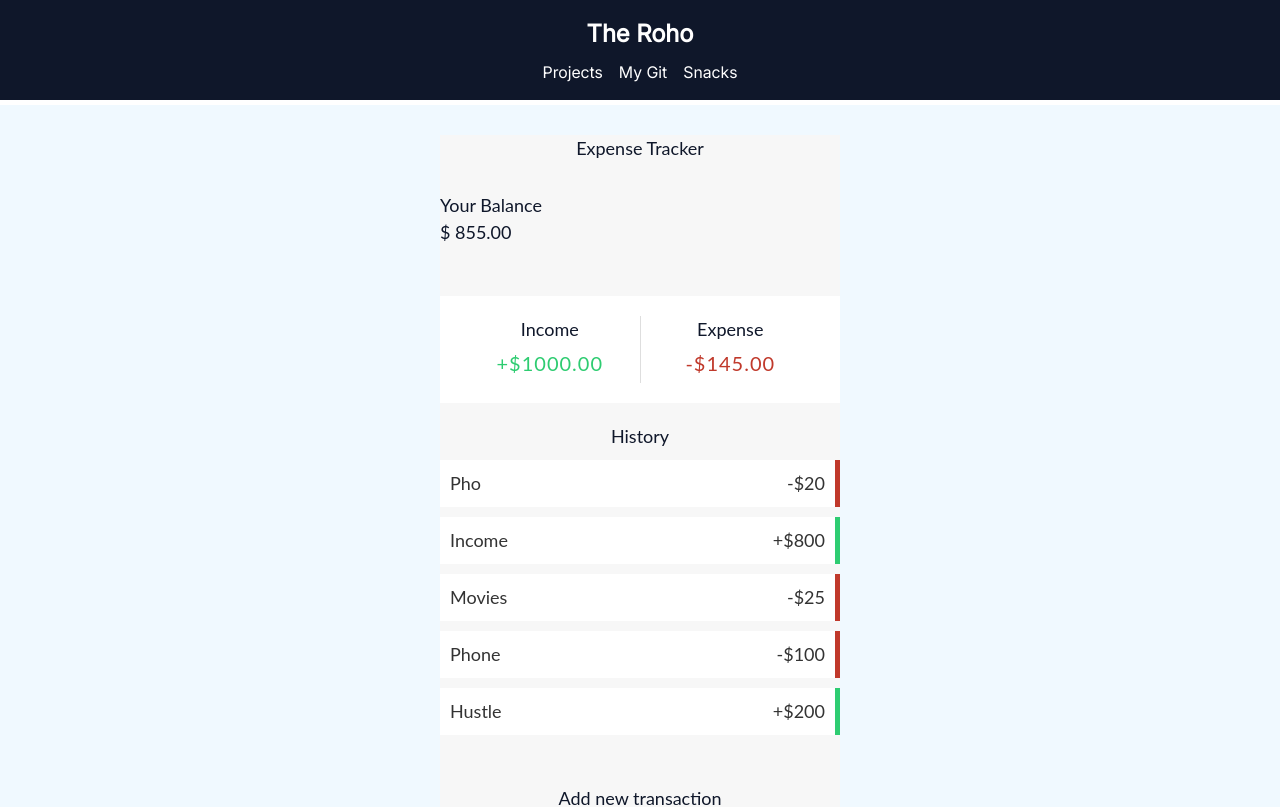
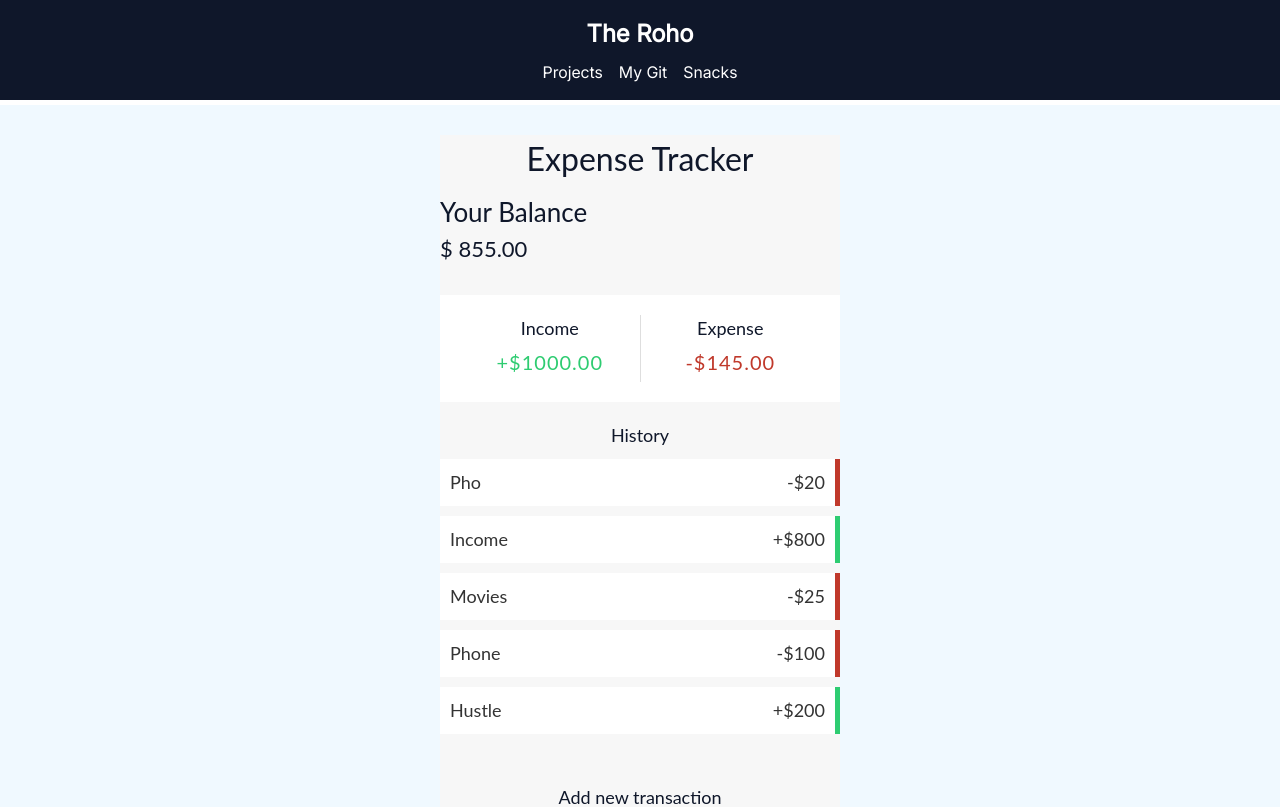
Before and after one commit to rhorsley33/next-playground, a Next.js app: page /projects/expense-tracker in a window 1280 px wide. Shown: the top 807 px of the page. Built offline with nearby package versions, Linux system fonts and the light colour scheme.

Commit message:
few font size adjustments and update git config values to test pushing to repo

```diff
--- a/app/components/expense-tracker/Balance.tsx
+++ b/app/components/expense-tracker/Balance.tsx
@@ -18,8 +18,8 @@ const Balance = () => {
 
   return (
     <div className={expenseStyles.container}>
-      <h2>Your Balance</h2>
-      <h4 id='balance'>{`$ ${amount}`}</h4>
+      <h2 className={expenseStyles.headerTwo}>Your Balance</h2>
+      <h4 className={expenseStyles.headerFour} id='balance'>{`$ ${amount}`}</h4>
     </div>
   );
 };
--- a/app/components/expense-tracker/Header.tsx
+++ b/app/components/expense-tracker/Header.tsx
@@ -1,10 +1,12 @@
 'use client';
 import React from 'react';
+import classNames from 'classnames';
+import expenseStyles from '@/app/styles/expense-tracker.module.css';
 
 const Header = () => {
   return (
     <>
-      <h1>Expense Tracker</h1>
+      <h1 className={expenseStyles.headerOne}>Expense Tracker</h1>
     </>
   );
 };
--- a/app/styles/expense-tracker.module.css
+++ b/app/styles/expense-tracker.module.css
@@ -10,7 +10,7 @@
   width: 400px;
 }
 .container {
-  margin: 30px auto;
+  margin: 10px auto;
   width: 400px;
 }
 .income-expense-wrapper {
@@ -21,6 +21,16 @@
   justify-content: space-between;
   margin: 20px 0;
   width: 100%;
+}
+
+.headerOne {
+  font-size: 32px;
+}
+.headerTwo {
+  font-size: 26px;
+}
+.headerFour {
+  font-size: 22px;
 }
 
 .income-expense-wrapper > div {
```
